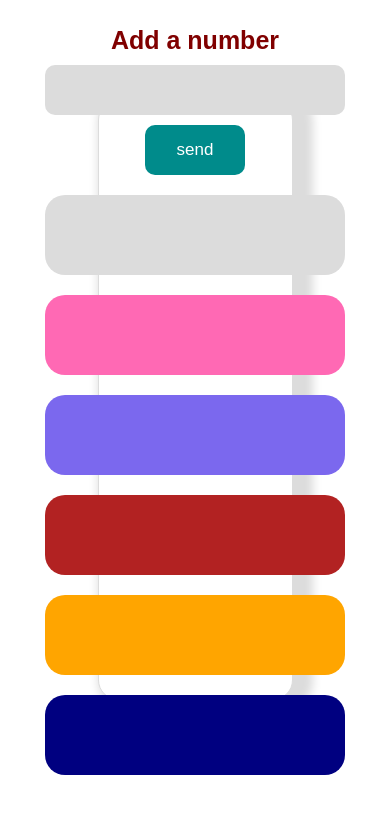
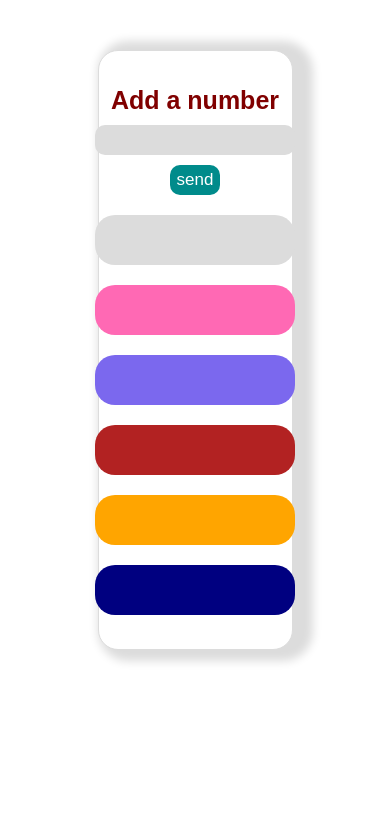
Before and after one commit to MahsumaRezai/JavaScript_game, a website: page index.html in a window 390 px wide. Drawn offline with Linux system fonts and the light colour scheme.

Commit message:
last commit

```diff
--- a/scss/main.scss
+++ b/scss/main.scss
@@ -17,6 +17,10 @@
     border: 1px solid gainsboro;
     border-radius: 20px;
     margin-top: 100px;
+    @media screen and (max-width:900px) {
+       margin-top: 50px;
+
+    }
 }
 .head {
     font-family: sans-serif;
@@ -33,6 +37,12 @@
     font-family: sans-serif;
     color: white;
     font-size: 20px;
+    @media screen and (max-width:900px) {
+        width: 200px;
+        height: 50px;
+        padding-top: 10px;
+
+    }
 }
 .shape2 {
     width: 300px;
@@ -44,6 +54,12 @@
     font-family: sans-serif;
     color: white;
     font-size: 20px;
+    @media screen and (max-width:900px) {
+        width: 200px;
+        height: 50px;
+        padding-top: 10px;
+
+    }
 }
 .shape3{
     width: 300px;
@@ -55,6 +71,13 @@
     font-family: sans-serif;
     color: white;
     font-size: 20px;
+    @media screen and (max-width:900px) {
+        width: 200px;
+        height: 50px;
+        padding-top: 10px;
+
+
+    }
 }
 .shape4 {
     width: 300px;
@@ -66,6 +89,13 @@
     font-family: sans-serif;
     color: white;
     font-size: 20px;
+    @media screen and (max-width:900px) {
+        width: 200px;
+        height: 50px;
+        padding-top: 10px;
+
+
+    }
 }
 .shape5 {
     width: 300px;
@@ -77,6 +107,13 @@
     font-family: sans-serif;
     color: white;
     font-size: 20px;
+    @media screen and (max-width:900px) {
+        width: 200px;
+        height: 50px;
+        padding-top: 10px;
+
+
+    }
 }
 .shape6 {
     width: 300px;
@@ -88,6 +125,12 @@
     font-family: sans-serif;
     color: white;
     font-size: 20px;
+    @media screen and (max-width:900px) {
+        width: 200px;
+        height: 50px;
+        padding-top: 10px;
+
+    }
 }
 .section-input {
     display: flex;
@@ -96,6 +139,7 @@
     align-items: center;
     flex-wrap: wrap;
     gap: 20px
+
 }
 .content  {
     display: flex;
@@ -111,6 +155,11 @@
     border: none;
     padding-left: 10px;
     border-radius: 10px;
+    @media screen and (max-width:900px) {
+        width: 200px;
+        height: 30px;
+
+    }
 }
 .btn  {
     width: 100px;
@@ -121,4 +170,9 @@
     font-family: sans-serif;
     border-radius: 10px;
     font-size: 17px;
+    @media screen and (max-width:900px) {
+        width: 50px;
+        height: 30px;
+
+    }
 }
```
Also changed, not shown: css/style.css.
